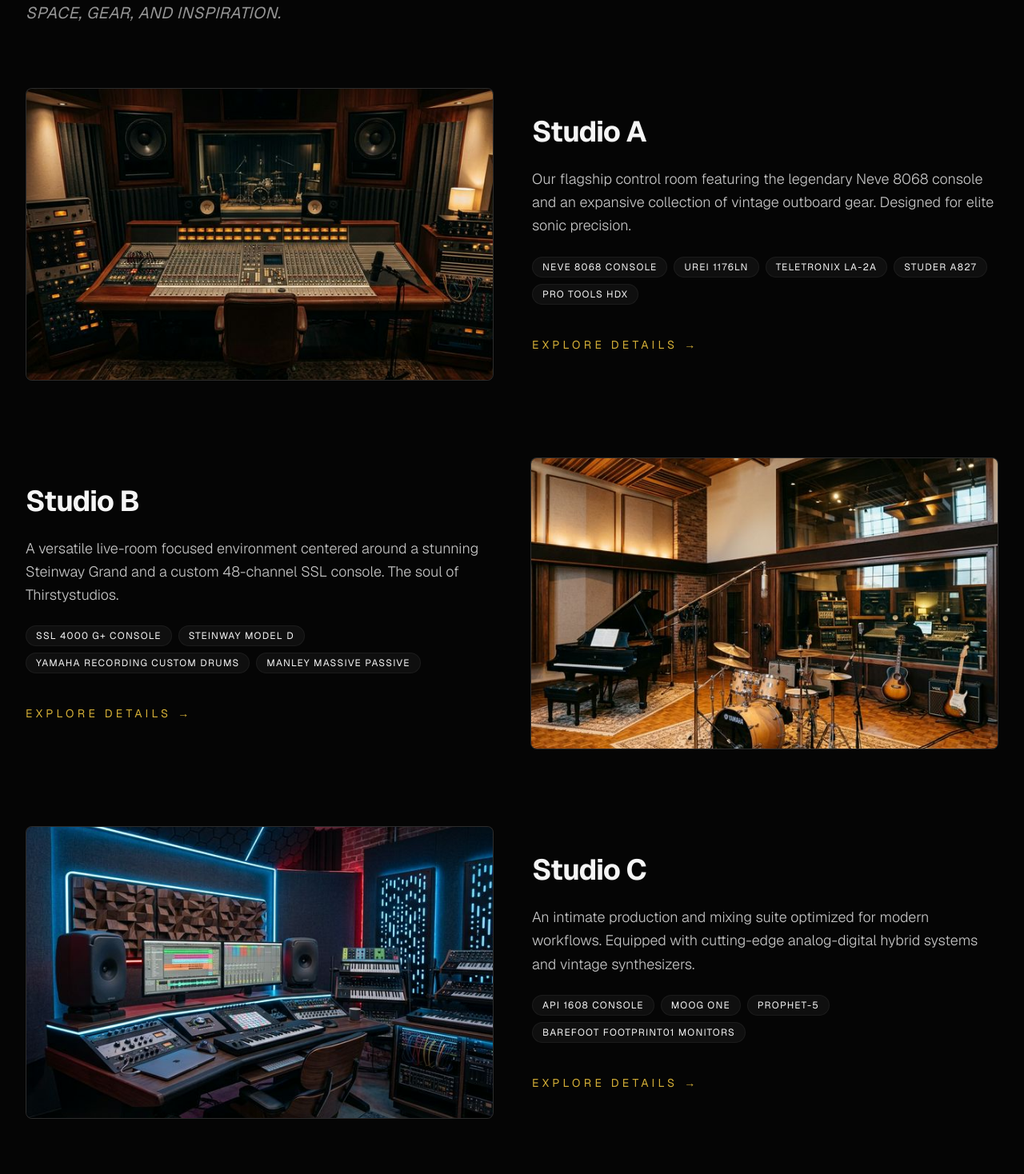
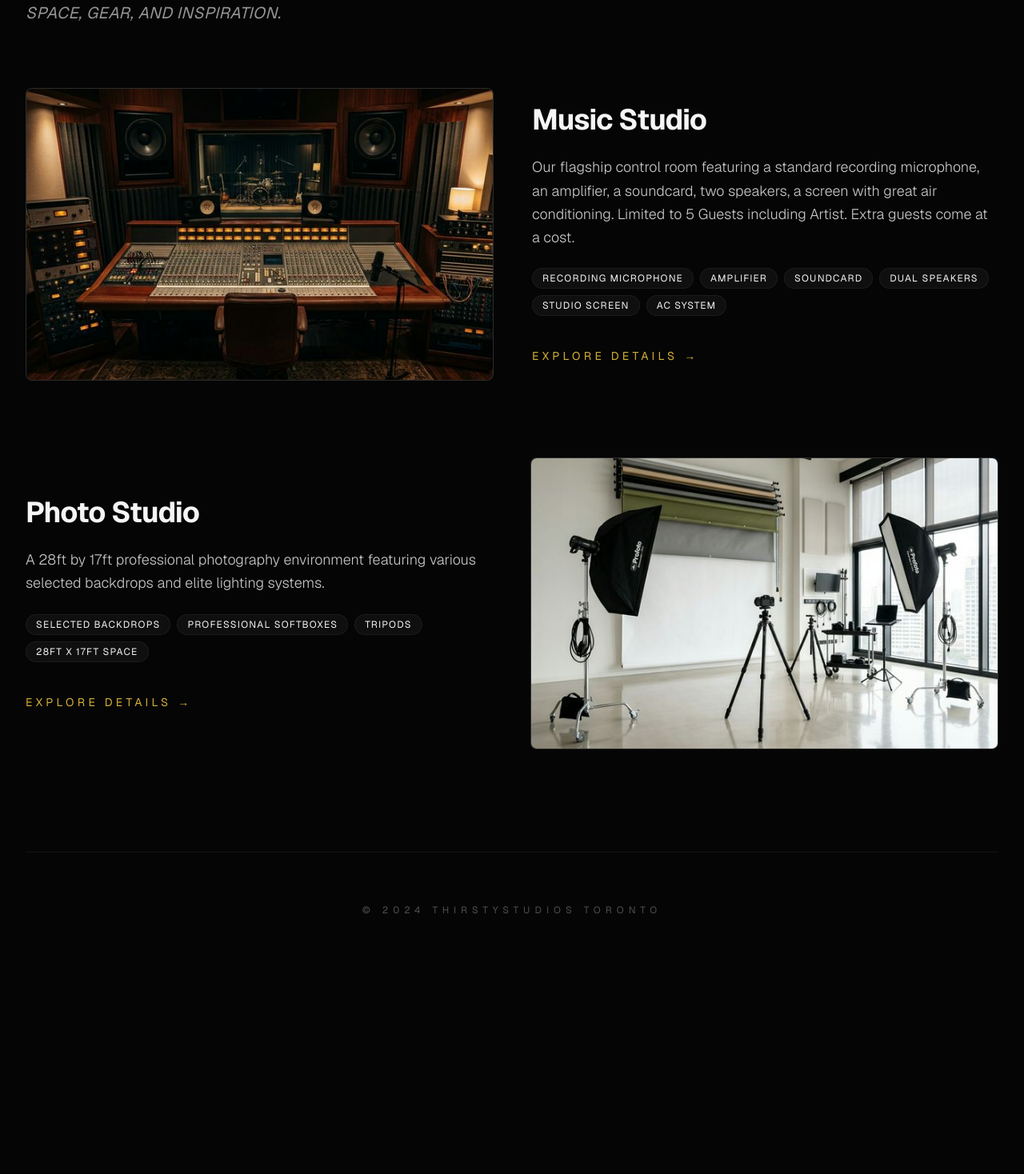
Before and after one commit to Richmondeke/thirstystudios-web, a Next.js app: page /studios in a window 1280 px wide. Shown: the part 242-1710 px from the top of the page at 80% size. After the commit the page ends 1452 px from the top, so only its background shows below. Built offline with nearby package versions, Linux system fonts and the light colour scheme.

Commit message:
feat: rename studios to Music and Photo studio with updated descriptions

```diff
--- a/src/app/studios/page.tsx
+++ b/src/app/studios/page.tsx
@@ -5,25 +5,18 @@ import Link from "next/link";
 
 const studios = [
     {
-        id: "studio-a",
-        name: "Studio A",
-        description: "Our flagship control room featuring the legendary Neve 8068 console and an expansive collection of vintage outboard gear. Designed for elite sonic precision.",
+        id: "music-studio",
+        name: "Music Studio",
+        description: "Our flagship control room featuring a standard recording microphone, an amplifier, a soundcard, two speakers, a screen with great air conditioning. Limited to 5 Guests including Artist. Extra guests come at a cost.",
         image: "/images/studio-a.png",
-        gear: ["Neve 8068 Console", "Urei 1176LN", "Teletronix LA-2A", "Studer A827", "Pro Tools HDX"]
+        gear: ["Recording Microphone", "Amplifier", "Soundcard", "Dual Speakers", "Studio Screen", "AC System"]
     },
     {
-        id: "studio-b",
-        name: "Studio B",
-        description: "A versatile live-room focused environment centered around a stunning Steinway Grand and a custom 48-channel SSL console. The soul of Thirstystudios.",
-        image: "/images/studio-b.png",
-        gear: ["SSL 4000 G+ Console", "Steinway Model D", "Yamaha Recording Custom Drums", "Manley Massive Passive"]
-    },
-    {
-        id: "studio-c",
-        name: "Studio C",
-        description: "An intimate production and mixing suite optimized for modern workflows. Equipped with cutting-edge analog-digital hybrid systems and vintage synthesizers.",
-        image: "/images/studio-c.png",
-        gear: ["API 1608 Console", "Moog One", "Prophet-5", "Barefoot Footprint01 Monitors"]
+        id: "photo-studio",
+        name: "Photo Studio",
+        description: "A 28ft by 17ft professional photography environment featuring various selected backdrops and elite lighting systems.",
+        image: "/images/photo-studio.png",
+        gear: ["Selected Backdrops", "Professional Softboxes", "Tripods", "28ft x 17ft Space"]
     }
 ];
 
```
Also changed, not shown: public/images/photo-studio.png (added).
